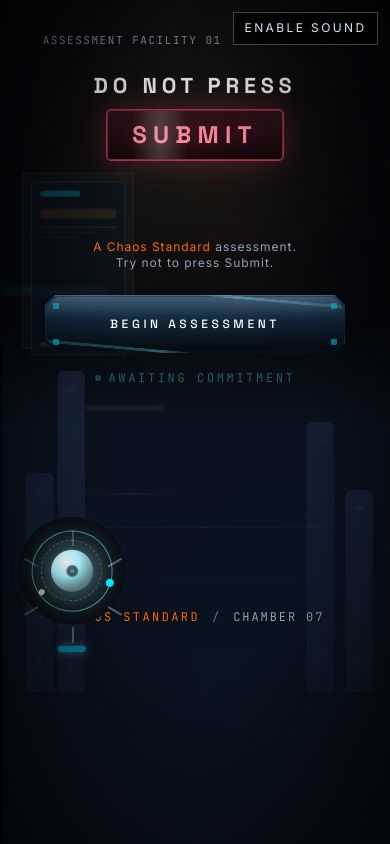
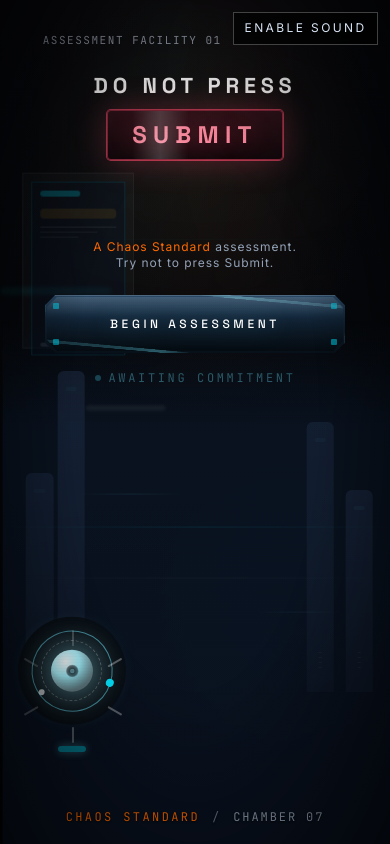
Before and after one commit to Caanundrum/DoNotPressSubmit, a Next.js app: page / in a window 390 px wide. Both pictures are taken after a click on the button "Inspect CHAMBER 07". Built offline with nearby package versions, Linux system fonts and the light colour scheme.

Commit message:
fix: park mobile title orb above CHAOS footer
Keep footer at the bottom band with z above the dock; raise the orb
to bottom 5.75rem and reserve CTA padding so commitment stays clear.

```diff
--- a/scripts/keep-smoke.mjs
+++ b/scripts/keep-smoke.mjs
@@ -435,7 +435,10 @@ assert(
   /0\.75rem \+ 33px \+ 8px/.test(read("src/app/globals.css")),
   "mobile form top clears SOUND ON by ≥8px",
 );
-assert(/max-sm:pb-\[13\.5rem\]|data-title-main-column/.test(title), "mobile title clears orb from AWAITING COMMITMENT");
+assert(
+  /max-sm:pb-\[7\.5rem\]|data-title-main-column/.test(title),
+  "mobile title clears orb from AWAITING COMMITMENT",
+);
 
 assert(/data-assistant-safe-dock|data-form-above-glass/.test(viewAll), "bubble safe dock hardened");
 assert(/data-bubble-dock/.test(viewAll), "bubble dock side marked");
@@ -547,7 +550,7 @@ assert(!/systemTitle:\s*"SYSTEM MESSAGE"/.test(act2), "SYSTEM MESSAGE modal titl
 assert(/data-bubble-tail|title-poke-bubble/.test(title + globals), "title poke bubble has a tail");
 assert(/data-title-mug-shape|Mug misfiled/.test(title), "escape mug is shape-first; label click-only");
 assert(!/poke soft/.test(title), "title drops poke soft helper caption");
-assert(/data-title-orb-above-footer|bottom-24|max-sm:bottom-48/.test(title), "title orb clears footer on mobile");
+assert(/data-title-orb-above-footer|bottom-24|max-sm:bottom-\[5\.75rem\]/.test(title), "title orb clears footer on mobile");
 assert(/Catch each answer to pin it\./.test(restless), "Drift hint shortened for mobile");
 assert(/--title-sound-clearance:\s*12px/.test(globals), "SOUND ON clears DO NOT PRESS by ≥12px on mobile");
 assert(/Still here\. Still on your side\./.test(title), "refuse poke drops Ally channel readout");
--- a/src/app/globals.css
+++ b/src/app/globals.css
@@ -506,6 +506,12 @@ button {
     padding-bottom: 0.25rem;
   }
 
+  /* Footer sits under the raised orb dock — keep brand line readable. */
+  [data-title-cinematic="true"] [data-title-footer="true"] {
+    position: relative;
+    z-index: 46;
+  }
+
   [data-facility-mark="true"] {
     font-size: 12px;
   }
--- a/src/components/game/TitleScreen.tsx
+++ b/src/components/game/TitleScreen.tsx
@@ -195,7 +195,7 @@ export function TitleScreen({
       {/* Ending memory is orb mood / wave only — no banner chrome. */}
 
       <div
-        className="pointer-events-none relative z-10 flex h-full min-h-0 flex-col items-center px-5 pb-3 pt-5 sm:px-6 sm:pb-4 sm:pt-7 max-sm:pb-[13.5rem] max-sm:pt-8"
+        className="pointer-events-none relative z-10 flex h-full min-h-0 flex-col items-center px-5 pb-3 pt-5 sm:px-6 sm:pb-4 sm:pt-7 max-sm:pb-3 max-sm:pt-8"
         data-title-main-column="true"
       >
         <motion.div
@@ -208,7 +208,7 @@ export function TitleScreen({
           ASSESSMENT FACILITY 01
         </motion.div>
 
-        <div className="flex min-h-0 w-full max-w-xl flex-1 flex-col items-center justify-center gap-6 overflow-hidden py-3 sm:gap-8 max-sm:justify-start max-sm:pt-2 max-sm:pb-2">
+        <div className="flex min-h-0 w-full max-w-xl flex-1 flex-col items-center justify-center gap-6 overflow-hidden py-3 sm:gap-8 max-sm:justify-start max-sm:pt-2 max-sm:pb-[7.5rem]">
           <motion.div
             className="pointer-events-auto shrink-0"
             initial={{ opacity: 0, y: 24 }}
@@ -247,7 +247,7 @@ export function TitleScreen({
         </div>
 
         <motion.div
-          className="flex shrink-0 flex-wrap items-center justify-center gap-x-3 gap-y-1 px-2 pb-0.5 font-mono text-[12px] tracking-[0.16em] text-[#c5d4e8]/78 sm:text-[9px] sm:tracking-[0.2em]"
+          className="flex shrink-0 flex-wrap items-center justify-center gap-x-3 gap-y-1 px-2 pb-0.5 font-mono text-[12px] tracking-[0.16em] text-[#c5d4e8]/78 sm:text-[9px] sm:tracking-[0.2em] max-sm:relative max-sm:z-[46] max-sm:mt-auto max-sm:pb-[0.35rem]"
           style={{ textShadow: "0 1px 2px rgba(0,0,0,0.85)" }}
           initial={{ opacity: 0 }}
           animate={{ opacity: 1 }}
@@ -321,8 +321,8 @@ export function TitleScreen({
       <motion.div
         className={
           escaped
-            ? "absolute bottom-24 right-6 z-[45] select-none sm:bottom-12 sm:right-12 max-sm:bottom-48"
-            : "absolute bottom-24 left-6 z-[45] select-none sm:bottom-8 sm:left-8 max-sm:bottom-48"
+            ? "absolute bottom-24 right-6 z-[45] select-none sm:bottom-12 sm:right-12 max-sm:bottom-[5.75rem]"
+            : "absolute bottom-24 left-6 z-[45] select-none sm:bottom-8 sm:left-8 max-sm:bottom-[5.75rem]"
         }
         data-title-orb-dock="true"
         data-title-orb-edge-pad="32"
```
